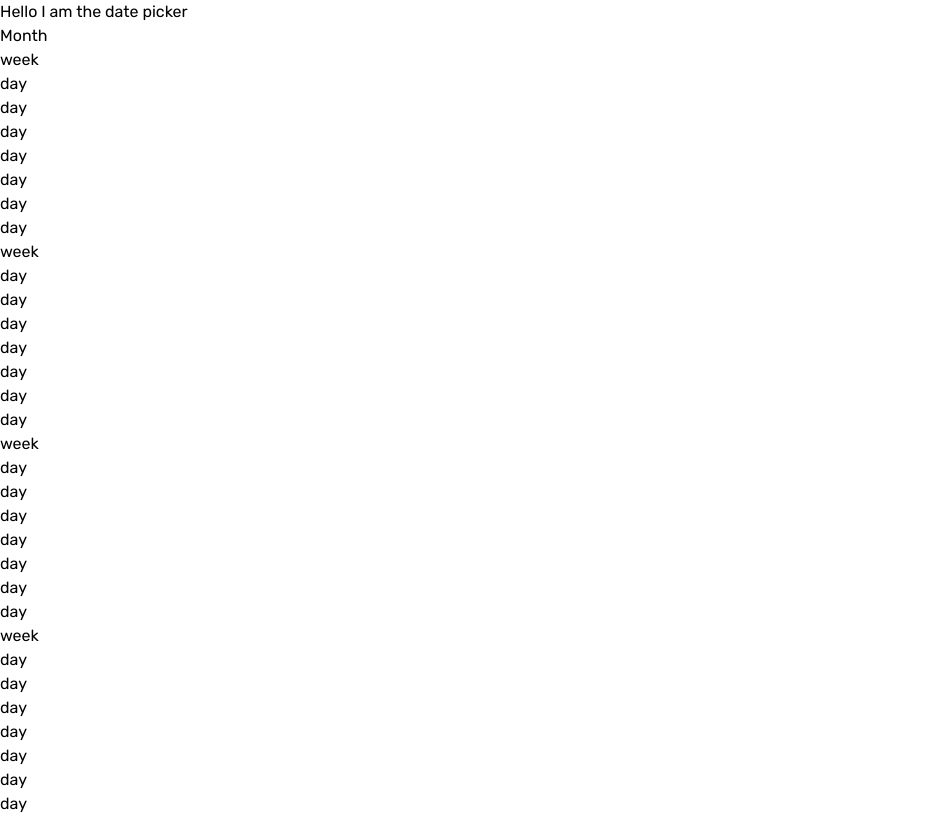
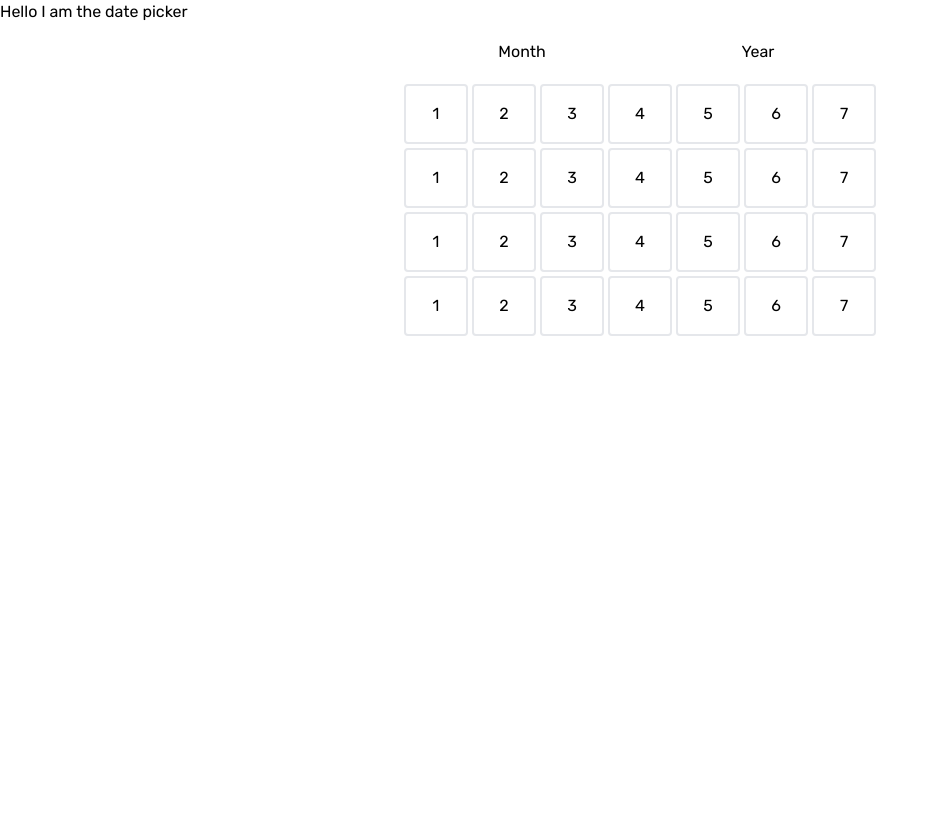
Before and after one commit to MikaGurrola/vanilla-date-picker, a React (Create React App) app: page / in a window 1280 px wide. Shown: the whole page, without its empty margins (0-939 px from the left). Built offline with nearby package versions, Linux system fonts and the light colour scheme.

Commit message:
setup inital view for widget, minor styles

```diff
--- a/src/components/Day/Day.tsx
+++ b/src/components/Day/Day.tsx
@@ -2,12 +2,14 @@ import cx from 'classnames';
 
 export interface DayProps {
 	className?: string,
-	// types: string[]
+	date: number,
 }
 
 export default function Day(props:DayProps) {
-	const { className } = props;
+	const { className, date } = props;
 	return <div className={cx(className)}>
-		<p>day</p>
+		<button className='p-4 border-solid border-2  rounded'>
+			{date}
+		</button>
 	</div>;
 }
--- a/src/components/Day/style.tsx
+++ b/src/components/Day/style.tsx
@@ -1,6 +1,10 @@
 import styled from 'styled-components'
 import Day from './Day'
 
-const styledDay = styled(Day)``
+const styledDay = styled(Day)`
+  button {
+    aspect-ratio: 16 / 9; // tailwind/css 1 / 1 doesn't render a square T_T
+  }
+`
 
 export default styledDay
--- a/src/components/Month/Month.tsx
+++ b/src/components/Month/Month.tsx
@@ -9,7 +9,10 @@ export interface MonthProps {
 export default function Month(props:MonthProps) {
 	const { className } = props;
 	return <div className={cx(className)}>
-		<p>Month</p>
+		<div className="navbar">
+			<button className="p-4 rounded">Month</button>
+			<button className="p-4 rounded">Year</button>
+		</div>
 		<Week />
 		<Week />
 		<Week />
--- a/src/components/Month/style.tsx
+++ b/src/components/Month/style.tsx
@@ -1,6 +1,19 @@
 import styled from 'styled-components'
 import Month from './Month'
 
-const styledMonth = styled(Month)``
+const styledMonth = styled(Month)`
+  & {
+    width: fit-content;
+    margin: 0 auto;
+    display: grid;
+    grid-gap: 4px;
+
+    .navbar {
+      display: grid;
+      grid-template-columns: 1fr 1fr;
+    }
+  }
+
+`
 
 export default styledMonth
--- a/src/components/Week/Week.tsx
+++ b/src/components/Week/Week.tsx
@@ -9,13 +9,12 @@ export interface WeekProps {
 export default function Week(props:WeekProps) {
 	const { className } = props;
 	return <div className={cx(className)}>
-		<p>week</p>
-		<Day />
-		<Day />
-		<Day />
-		<Day />
-		<Day />
-		<Day />
-		<Day />
+		<Day date={1} />
+		<Day date={2} />
+		<Day date={3} />
+		<Day date={4} />
+		<Day date={5} />
+		<Day date={6} />
+		<Day date={7} />
 	</div>;
 }
--- a/src/components/Week/style.tsx
+++ b/src/components/Week/style.tsx
@@ -1,6 +1,12 @@
 import styled from 'styled-components'
 import Week from './Week'
 
-const styledWeek = styled(Week)``
+const styledWeek = styled(Week)`
+  display: grid;
+  grid-template-columns: repeat(7, 1fr);
+  max-width: fit-content;
+  grid-gap: 4px;
+
+`
 
 export default styledWeek
```
Also changed, not shown: 1 other file (tests, documents, lock files or other folders).
